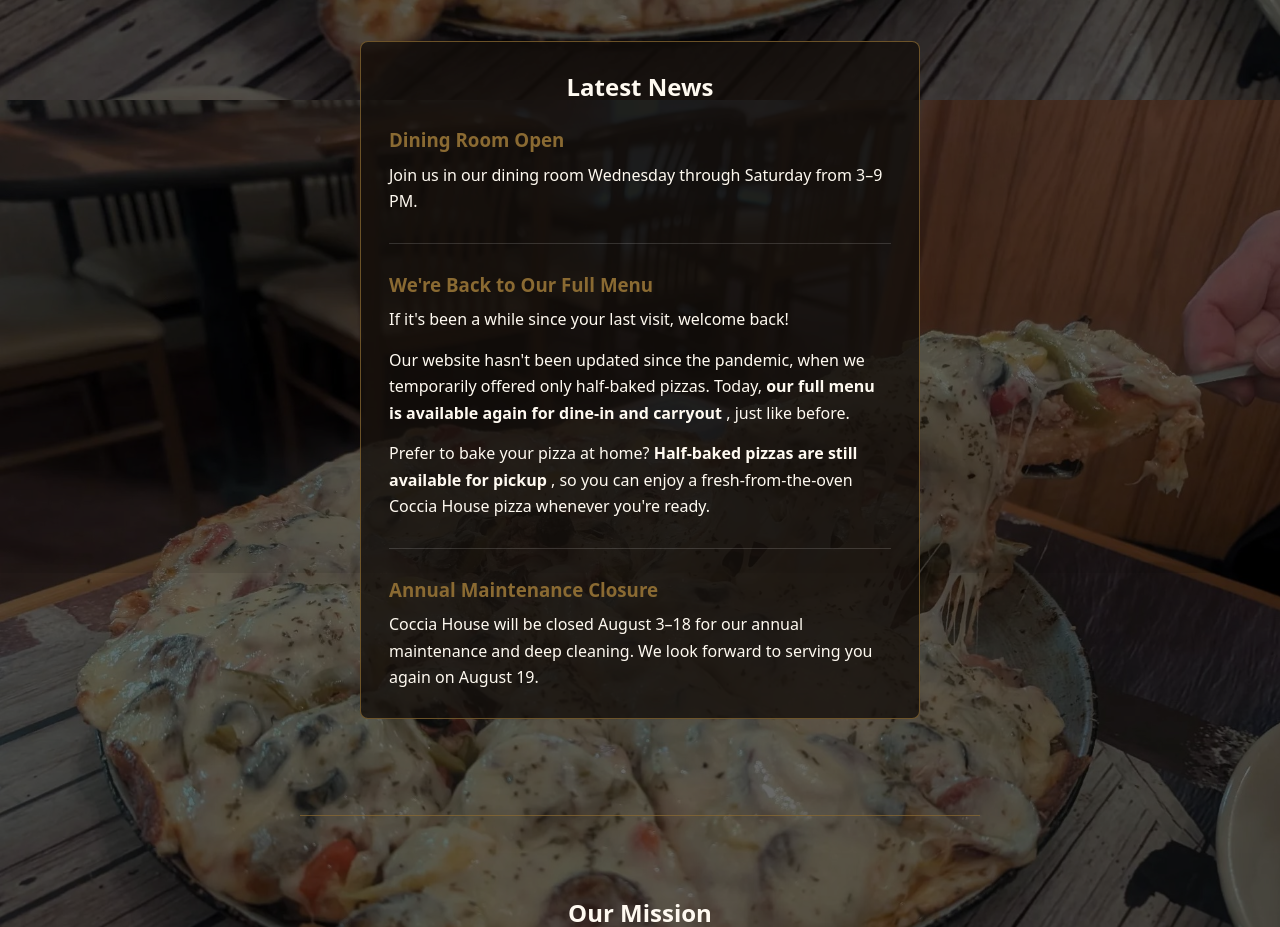
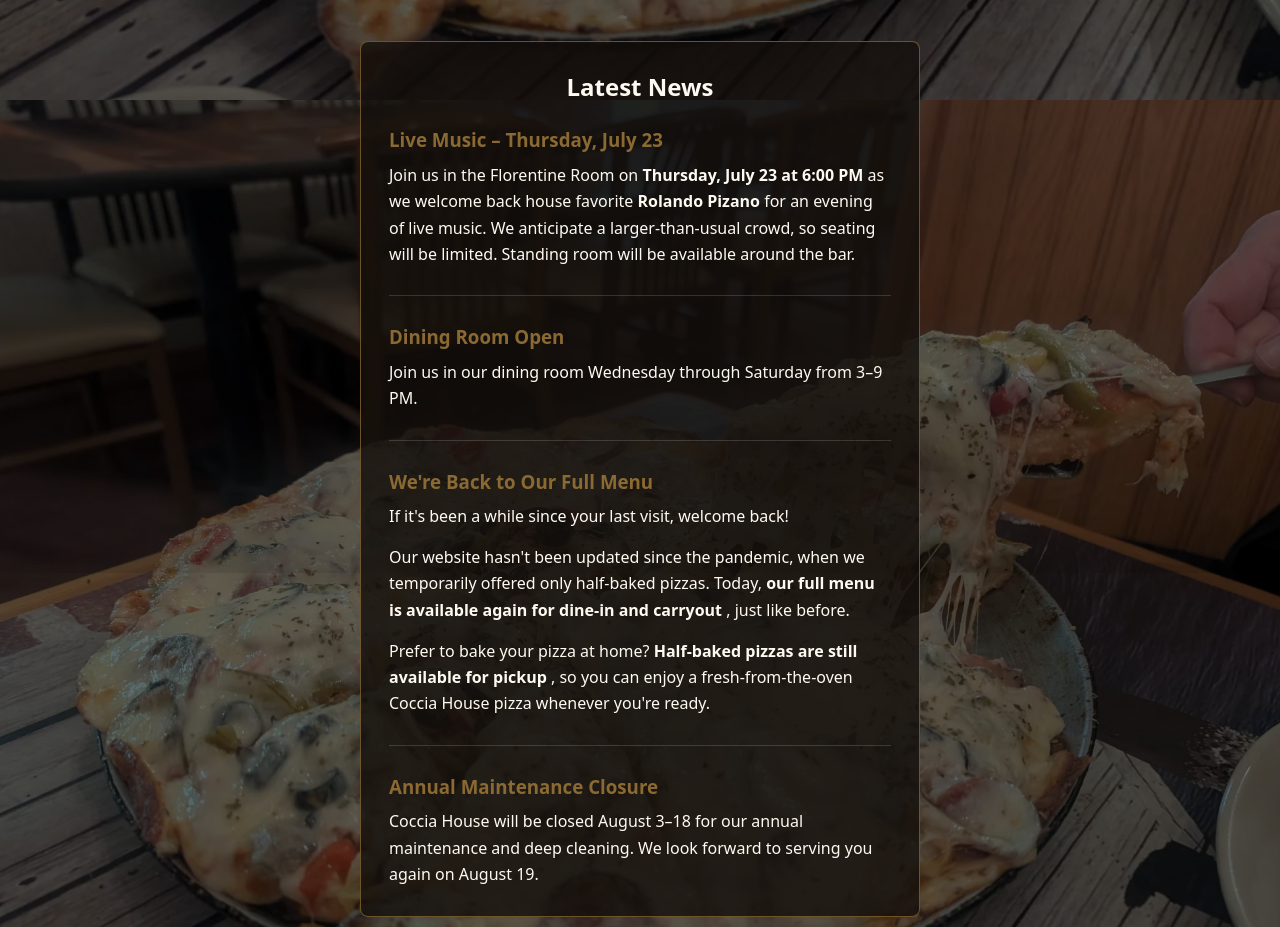
Before and after one commit to Sethysan/coccia-site, a Vue app: page / in a window 1280 px wide. Shown: the part 2060-2987 px from the top of the page. Built offline with nearby package versions, Linux system fonts and the light colour scheme; a web font is replaced by a local one.

Commit message:
Thrusday event visability

```diff
--- a/src/data/hours.js
+++ b/src/data/hours.js
@@ -50,7 +50,8 @@
     closed: false,
     open: 13,
     close: 21,
-    hours: "3 PM - 9 PM"
+    hours: "3 PM - 9 PM",
+    note:"Live music with Rolando • 6 PM"
   },
   {
     day: 5,
--- a/src/views/HomeView.vue
+++ b/src/views/HomeView.vue
@@ -110,6 +110,16 @@
 
     <section class="news-card" aria-labelledby="news-title">
       <h2 id="news-title">Latest News</h2>
+      <article class="news-item">
+        <h3> Live Music – Thursday, July 23</h3>
+
+        <p>
+          Join us in the Florentine Room on <strong>Thursday, July 23 at 6:00 PM</strong> as we
+          welcome back house favorite <strong>Rolando Pizano</strong> for an evening of live music.
+          We anticipate a larger-than-usual crowd, so seating will be limited. Standing room will
+          be available around the bar.
+        </p>
+      </article>
 
       <article class="news-item">
         <h3>Dining Room Open</h3>
```
